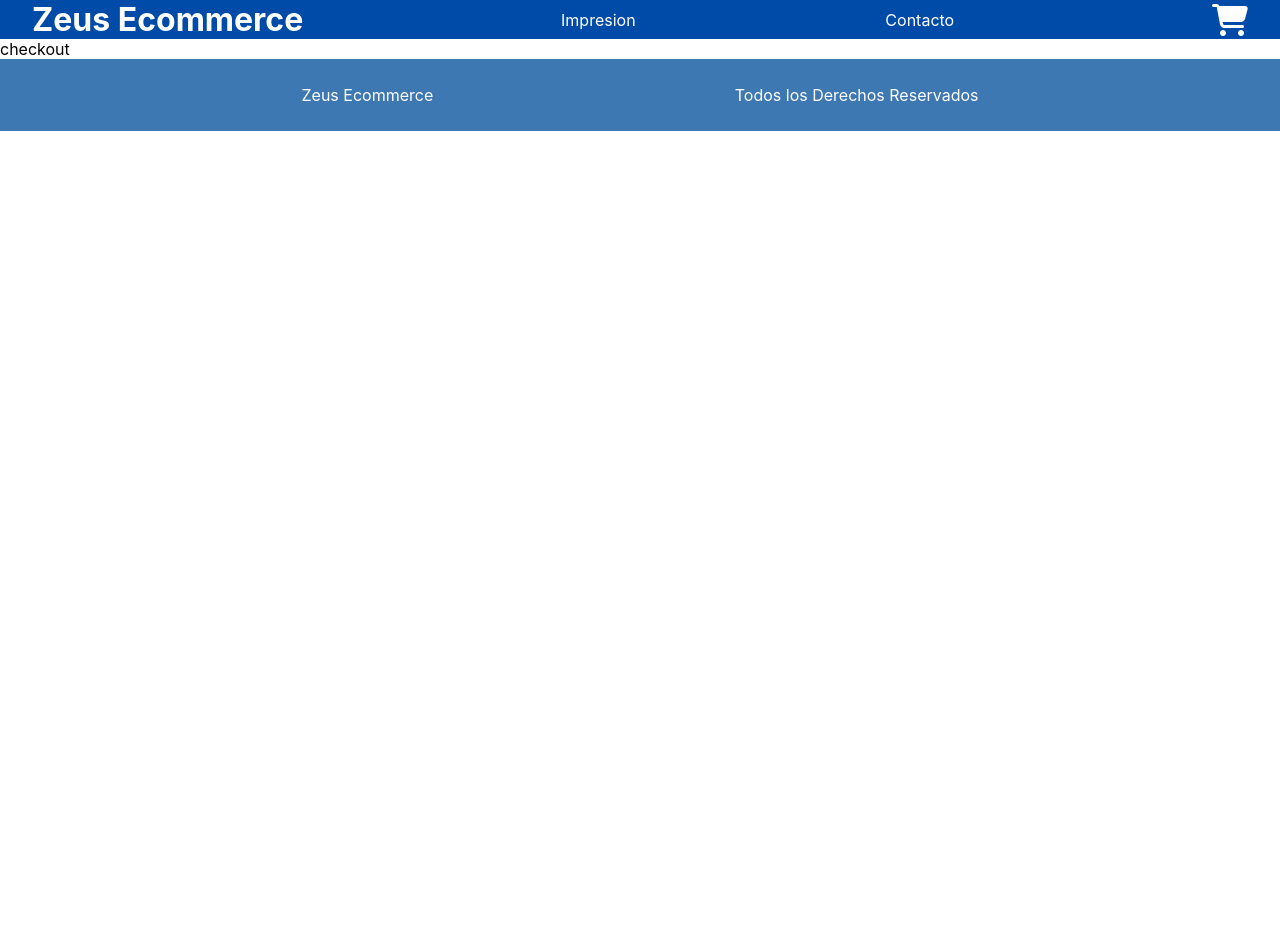
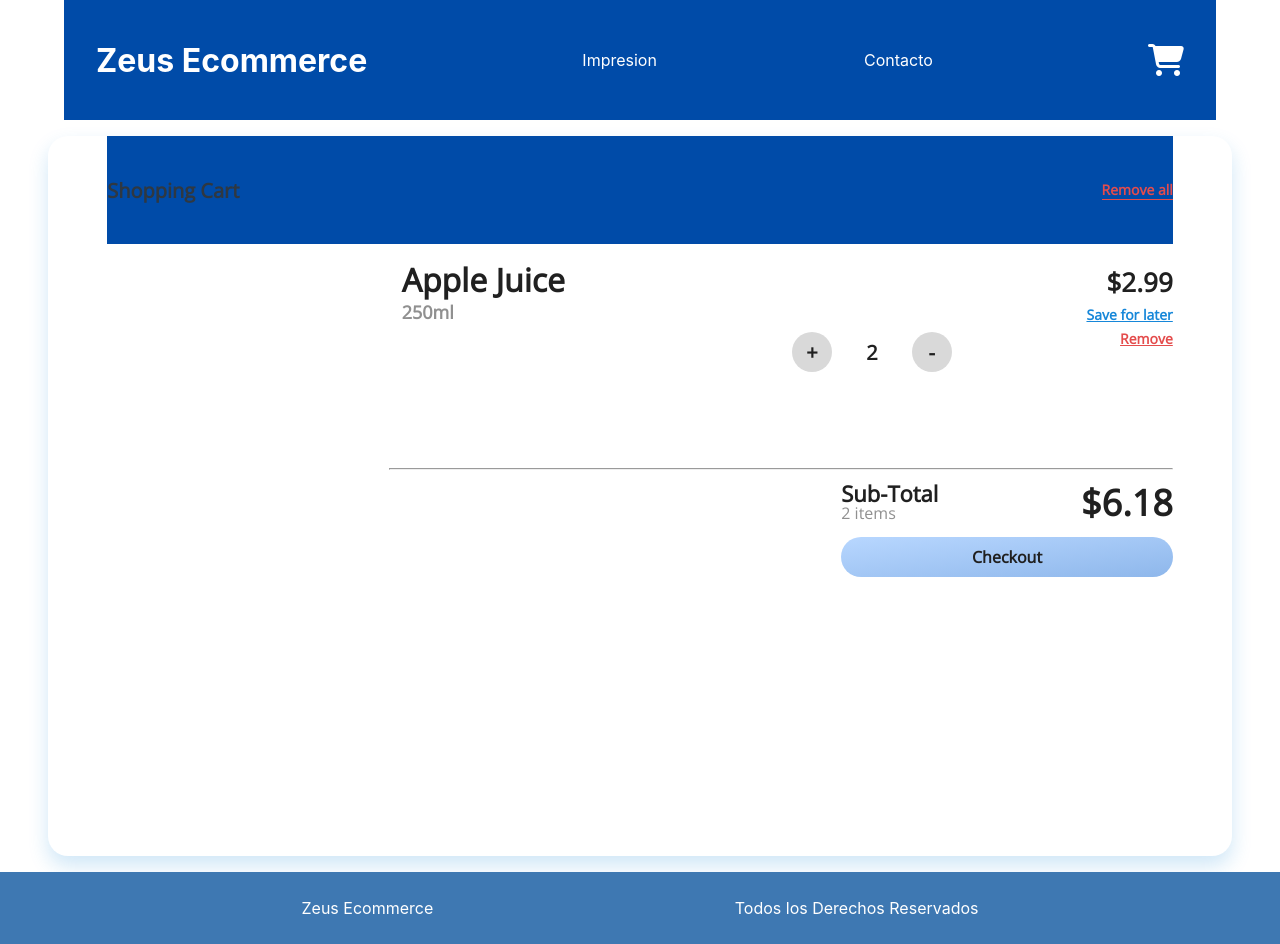
Before and after one commit to maticamisay/zeus_ecommerce, a React (Create React App) app: page /checkout in a window 1280 px wide. Before the commit the page ends 800 px from the top, so only its background shows below. Built offline with nearby package versions, Linux system fonts and the light colour scheme.

Commit message:
carrito primera parte

```diff
--- a/src/Components/Header.jsx
+++ b/src/Components/Header.jsx
@@ -1,25 +1,28 @@
-import { Link } from 'react-router-dom'
-import '../Styles/Components/Header.css'
+import { useContext } from "react";
+import { Link } from "react-router-dom";
+import AppContext from "../Context/AppContext";
+import "../Styles/Components/Header.css";
 
 function Header() {
-
-
+  const { state } = useContext(AppContext);
+  const { cart } = state;
   return (
     <div className="Header">
       <h1 className="Header-title">
         <Link to="/">Zeus Ecommerce</Link>
       </h1>
-            <div><Link to="/categoria/impresion">Impresion</Link></div>
+      <div>
+        <Link to="/categoria/impresion">Impresion</Link>
+      </div>
       <div>Contacto</div>
       <div className="Header-checkout">
-
         <Link to="/checkout">
           <i className="fas fa-shopping-cart fa-2x" />
         </Link>
-                {/* {cart.length > 0 && <div className="Header-alert">{cart.length}</div> } */}
+        {cart.length > 0 && <div className="Header-alert">{cart.length}</div>}
       </div>
-        </div >
-    )
+    </div>
+  );
 }
 
-export default Header
+export default Header;
--- a/src/Containers/Checkout.jsx
+++ b/src/Containers/Checkout.jsx
@@ -1,10 +1,59 @@
 import React from 'react'
+import '../Styles/Containers/Cart.css'
 
 function Checkout() {
+    // const { state, removeFromCart } = useContext(AppContext);
+    // const { cart } = state;
+
+    // const handleRemove = product => () => {
+    //     removeFromCart(product);
+    // }
+
+    // const handleSumTotal = () => {
+    //     const reducer = (acumulator, currentValue) => acumulator + currentValue.price;
+    //     const sum = cart.reduce(reducer, 0);
+
+    //     return sum;
+    // }
+
     return (
-        <div>
-            checkout
-        </div>
+        <div className="CartContainer">
+   	   <div className="Header">
+   	   	<h3 className="Heading">Shopping Cart</h3>
+   	   	<h5 className="Action">Remove all</h5>
+   	   </div>
+
+   	   <div className="Cart-Items">
+   	   	  <div className="image-box">
+   	   	  	<img src="" />
+   	   	  </div>
+   	   	  <div className="about">
+   	   	  	<h1 className="title">Apple Juice</h1>
+   	   	  	<h3 className="subtitle">250ml</h3>
+   	   	  </div>
+   	   	  <div className="counter">
+   	   	  	<div className="btn">+</div>
+   	   	  	<div className="count">2</div>
+   	   	  	<div className="btn">-</div>
+   	   	  </div>
+   	   	  <div className="prices">
+   	   	  	<div className="amount">$2.99</div>
+   	   	  	<div className="save"><u>Save for later</u></div>
+   	   	  	<div className="remove"><u>Remove</u></div>
+   	   	  </div>
+   	   </div>
+
+   	 <hr/>
+   	 <div className="checkout">
+   	 <div className="total">
+   	 	<div>
+   	 		<div className="Subtotal">Sub-Total</div>
+   	 		<div className="items">2 items</div>
+   	 	</div>
+   	 	<div className="total-amount">$6.18</div>
+   	 </div>
+   	 <button className="button">Checkout</button></div>
+   </div>
     )
 }
 
--- a/src/Containers/Detail.jsx
+++ b/src/Containers/Detail.jsx
@@ -12,15 +12,16 @@ function Detail() {
   const handleAddToCart = (product) => () => {
     addToCart(product);
   };
-  const producto = new Promise((resolve) => {
-    setTimeout(() => {
-      resolve(InitialState.products);
-    }, 1000);
-  });
 
   const { id } = useParams();
 
   useEffect(() => {
+    const producto = new Promise((resolve) => {
+      setTimeout(() => {
+        resolve(InitialState.products);
+      }, 1000);
+    });
+
     producto
       .then((resp) => setProd(resp.filter((r) => id === r.id)))
       .catch((err) => {
--- a/src/Containers/Home.jsx
+++ b/src/Containers/Home.jsx
@@ -1,4 +1,4 @@
-import React, { useContext, useEffect, useState } from "react";
+import { useEffect, useState } from "react";
 import "../Styles/Containers/Home.css";
 import Products from "../Components/Products";
 import { useParams } from "react-router";
@@ -7,18 +7,16 @@ import initialState from '../initialState'
 function Home() {
   const [prods, setProds] = useState([]);
 
-  let productos = new Promise((resolve) => {
-    setTimeout(() => {
-      resolve(initialState.products);
-    }, 1000);
-  });
-
   const { category } = useParams();
 
   useEffect(() => {
+    let productos = new Promise((resolve) => {
+      setTimeout(() => {
+        resolve(initialState.products);
+      }, 1000);
+    });
     if (category === undefined) {
       productos.then((resp) => setProds(resp)); //guardar en el estado
-      console.log(prods);
     } else {
       productos.then((resp) =>
       setProds(resp.filter((r) => category === r.categoria))
--- /dev/null
+++ b/src/Styles/Containers/Cart.css
@@ -0,0 +1,172 @@
+
+.CartContainer{
+    margin: 1rem 3rem;
+	height: 90%;
+	background-color: #ffffff;
+    border-radius: 20px;
+    box-shadow: 0px 10px 20px #1687d933;
+}
+
+.Header{
+	margin: auto;
+	width: 90%;
+	height: 15%;
+	display: flex;
+	justify-content: space-between;
+	align-items: center;
+}
+
+.Heading{
+	font-size: 20px;
+	font-family: 'Open Sans';
+	font-weight: 700;
+	color: #2F3841;
+}
+
+.Action{
+	font-size: 14px;
+	font-family: 'Open Sans';
+	font-weight: 600;
+	color: #E44C4C;
+	cursor: pointer;
+	border-bottom: 1px solid #E44C4C;
+}
+
+.Cart-Items{
+	margin: auto;
+	width: 90%;
+	height: 30%;
+	display: flex;
+	justify-content: space-between;
+	align-items: center;
+}
+.image-box{
+	width: 15%;
+	text-align: center;
+}
+.about{
+	height: 100%;
+	width: 24%;
+}
+.title{
+	padding-top: 10px;
+	line-height: 10px;
+	font-size: 32px;
+	font-family: 'Open Sans';
+	font-weight: 800;
+	color: #202020;
+}
+.subtitle{
+	line-height: 10px;
+	font-size: 18px;
+	font-family: 'Open Sans';
+	font-weight: 600;
+	color: #909090;
+}
+
+.counter{
+	width: 15%;
+	display: flex;
+	justify-content: space-between;
+	align-items: center;
+}
+.btn{
+	width: 40px;
+	height: 40px;
+	border-radius: 50%;
+	background-color: #d9d9d9;
+	display: flex;
+	justify-content: center;
+	align-items: center;
+	font-size: 20px;
+	font-family: 'Open Sans';
+	font-weight: 900;
+	color: #202020;
+	cursor: pointer;
+}
+.count{
+	font-size: 20px;
+	font-family: 'Open Sans';
+	font-weight: 600;
+	color: #202020;
+}
+
+.prices{
+	height: 100%;
+	text-align: right;
+}
+.amount{
+	padding-top: 20px;
+	font-size: 26px;
+	font-family: 'Open Sans';
+	font-weight: 800;
+	color: #202020;
+}
+.save{
+	padding-top: 5px;
+	font-size: 14px;
+	font-family: 'Open Sans';
+	font-weight: 600;
+	color: #1687d9;
+	cursor: pointer;
+}
+.remove{
+	padding-top: 5px;
+	font-size: 14px;
+	font-family: 'Open Sans';
+	font-weight: 600;
+	color: #E44C4C;
+	cursor: pointer;
+}
+
+.pad{
+	margin-top: 5px;
+}
+
+hr{
+	width: 66%;
+	float: right;
+	margin-right: 5%;
+}
+.checkout{
+	float: right;
+	margin-right: 5%;
+	width: 28%;
+}
+.total{
+	width: 100%;
+	display: flex;
+	justify-content: space-between;
+}
+.Subtotal{
+	font-size: 22px;
+	font-family: 'Open Sans';
+	font-weight: 700;
+	color: #202020;
+}
+.items{
+	font-size: 16px;
+	font-family: 'Open Sans';
+	font-weight: 500;
+	color: #909090;
+	line-height: 10px;
+}
+.total-amount{
+	font-size: 36px;
+	font-family: 'Open Sans';
+	font-weight: 900;
+	color: #202020;
+}
+.button{
+	margin-top: 10px;
+	width: 100%;
+	height: 40px;
+	border: none;
+	background: linear-gradient(to bottom right, #B8D7FF, #8EB7EB);
+	border-radius: 20px;
+	cursor: pointer;
+	font-size: 16px;
+	font-family: 'Open Sans';
+	font-weight: 600;
+	color: #202020;
+}
--- a/src/initialState.js
+++ b/src/initialState.js
@@ -1,4 +1,4 @@
-export default {
+const initialState = {
   cart: [],
   buyer: [],
   orders: [],
@@ -49,3 +49,6 @@ export default {
     },
   ],
 };
+
+
+export default initialState
```
Lines whose indentation alone changed are shown as unchanged.
